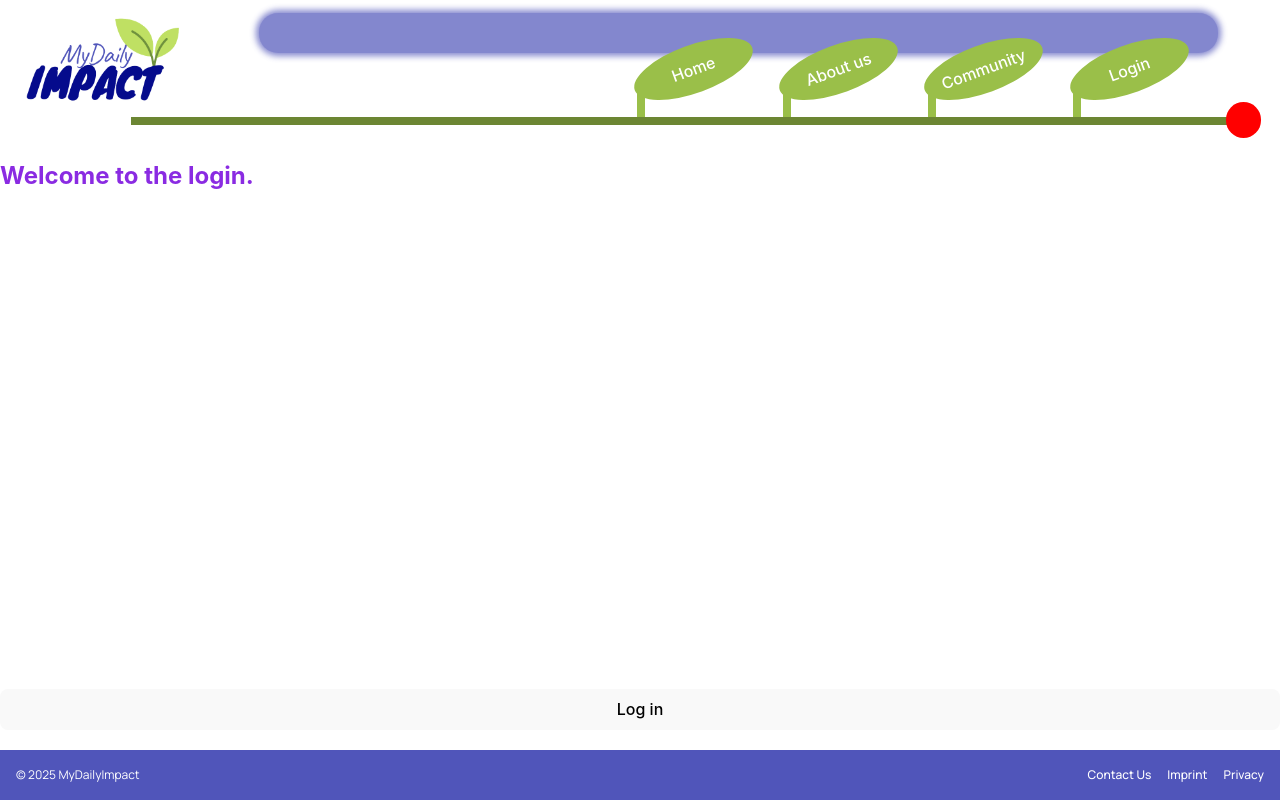
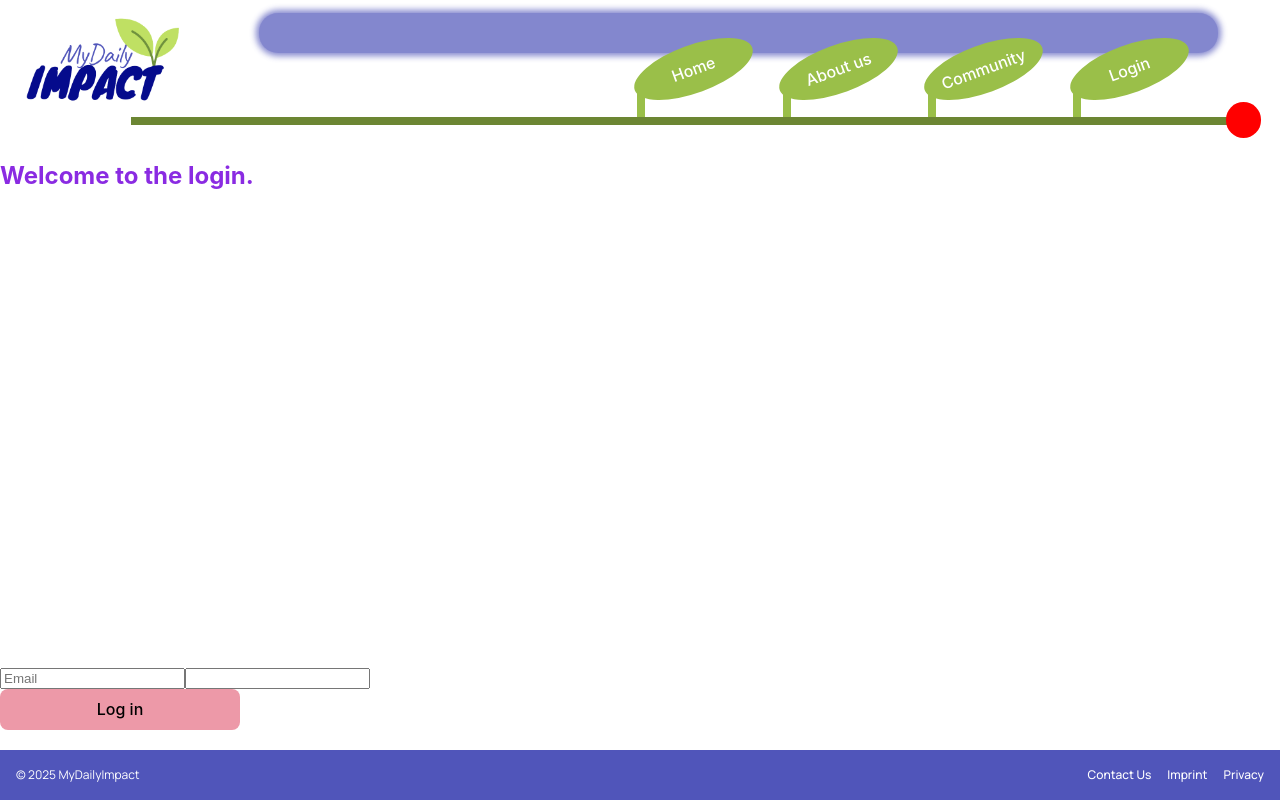
Before and after one commit to TechLabs-Remote-Bootcamp/WS24-MyDailyImpact, a React (Vite) app in the folder mdi-react/: page /login in a window 1280 px wide. Built offline with nearby package versions, Linux system fonts and the light colour scheme; a web font is replaced by a local one.

Commit message:
feature: added email and password input fields

```diff
--- /dev/null
+++ b/mdi-react/src/components/Button.scss
@@ -0,0 +1,7 @@
+@import "../styles/colors.scss";
+@import "../styles/fonts.scss";
+
+.primary-button {
+    background-color: $red-light;
+    max-width: 15rem;
+}
--- a/mdi-react/src/components/pages/Login.jsx
+++ b/mdi-react/src/components/pages/Login.jsx
@@ -1,12 +1,16 @@
 import "./Login.scss";
 import Content_LR from "../Content_LR";
-import Button from "../Button";
+import Button from "../Button.jsx";
 
 export default function Login() {
   return (
-  <>
-  <h2>Welcome to the login.</h2>
-    <Button>Log in</Button>
-  </>
-);
+    <>
+      <h2>Welcome to the login.</h2>
+      <form className="form log-in" action="">
+        <input className="email" type="email" placeholder="Email" />
+        <input type="password"/>
+      </form>
+      <Button>Log in</Button>
+    </>
+  );
 }
```
Also changed, not shown: mdi-react/src/components/Button.jsx (+3 -6 lines).
